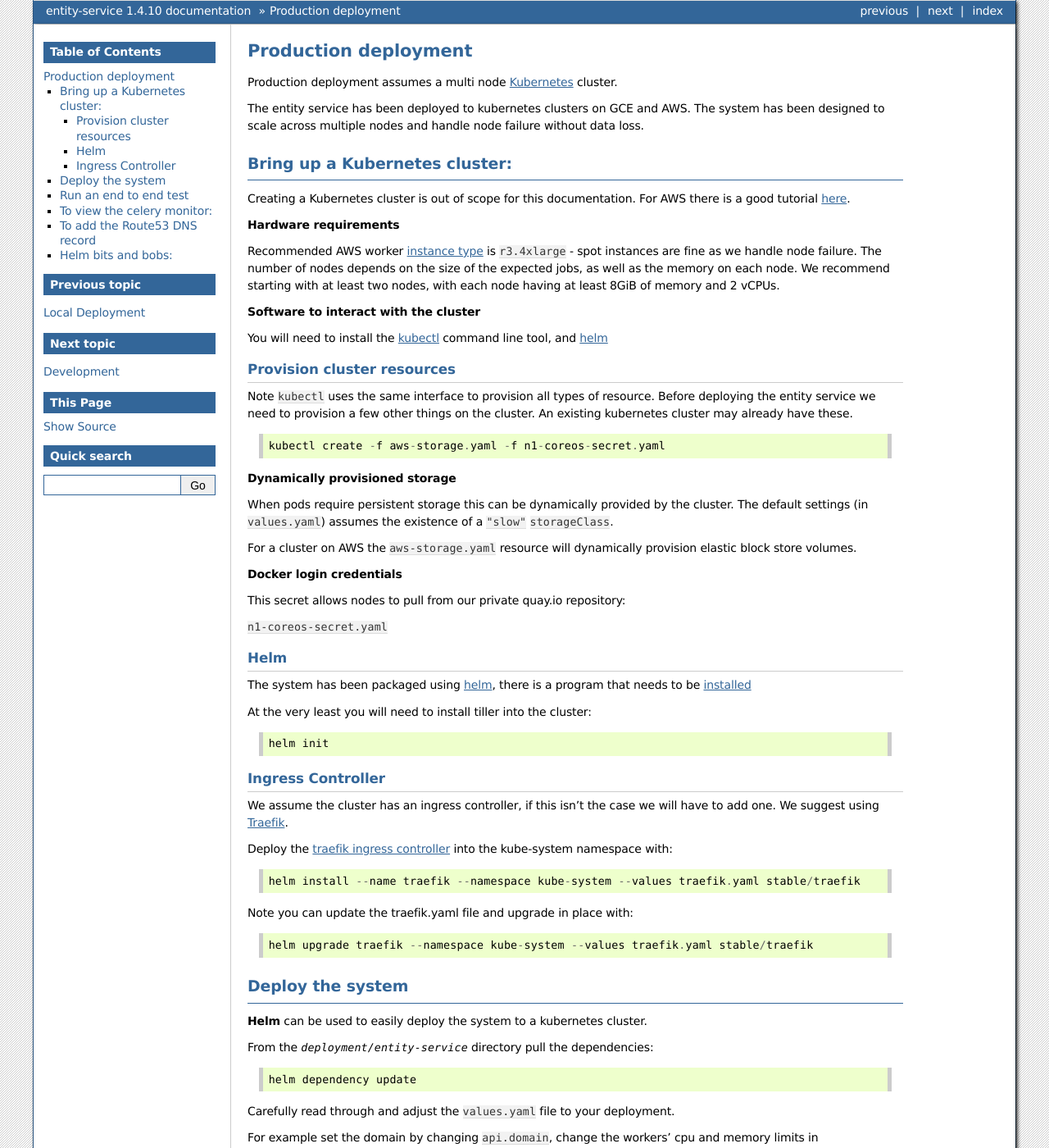
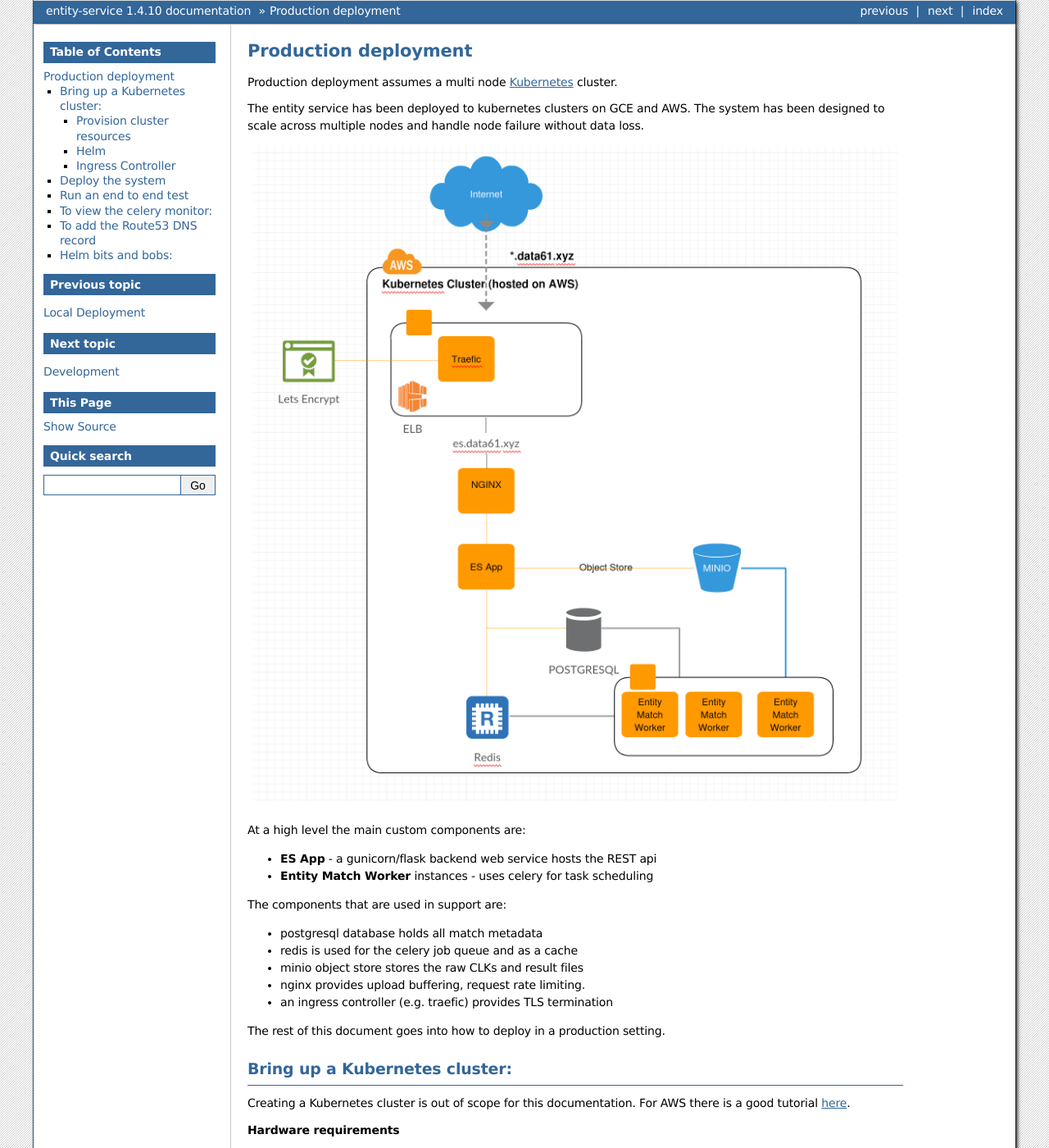
Before and after one commit to data61/anonlink-entity-service, a Sphinx documentation site: the page built from docs/production-deployment.rst, in a window 1280 px wide and 1400 px high. Shown: the whole window at 82% size. Built offline with Sphinx 7.4.7, drawn with Linux system fonts in a browser that asks for light colours; formulas are drawn with MathJax 3; some of the changed text lies outside the part shown.

Commit message:
Quick diagram and note to describe main components of deployed entity service

```diff
--- a/docs/production-deployment.rst
+++ b/docs/production-deployment.rst
@@ -7,6 +7,28 @@
 The entity service has been deployed to kubernetes clusters on GCE and
 AWS. The system has been designed to scale across multiple nodes
 and handle node failure without data loss.
+
+
+.. figure:: _static/deployment.png
+   :alt: Entity Service Kubernetes Deployment
+   :width: 800 px
+
+At a high level the main custom components are:
+
+- **ES App** - a gunicorn/flask backend web service hosts the REST api
+- **Entity Match Worker** instances - uses celery for task scheduling
+
+The components that are used in support are:
+
+- postgresql database holds all match metadata
+- redis is used for the celery job queue and as a cache
+- minio object store stores the raw CLKs and result files
+- nginx provides upload buffering, request rate limiting.
+- an ingress controller (e.g. traefic) provides TLS termination
+
+
+The rest of this document goes into how to deploy in a production setting.
+
 
 Bring up a Kubernetes cluster:
 ------------------------------
@@ -19,8 +41,8 @@
 Recommended AWS worker `instance type <https://aws.amazon.com/ec2/instance-types/>`__
 is ``r3.4xlarge`` - spot instances are fine as we handle node failure. The
 number of nodes depends on the size of the expected jobs, as well as the
-memory on each node. We recommend starting with at least two nodes, with each
-node having at least 8GiB of memory and 2 vCPUs.
+memory on each node. For testing we recommend starting with at least two nodes, with each
+node having at least 8 GiB of memory and 2 vCPUs.
 
 
 **Software to interact with the cluster**
```
Also changed, not shown: docs/_static/deployment.png (added).
